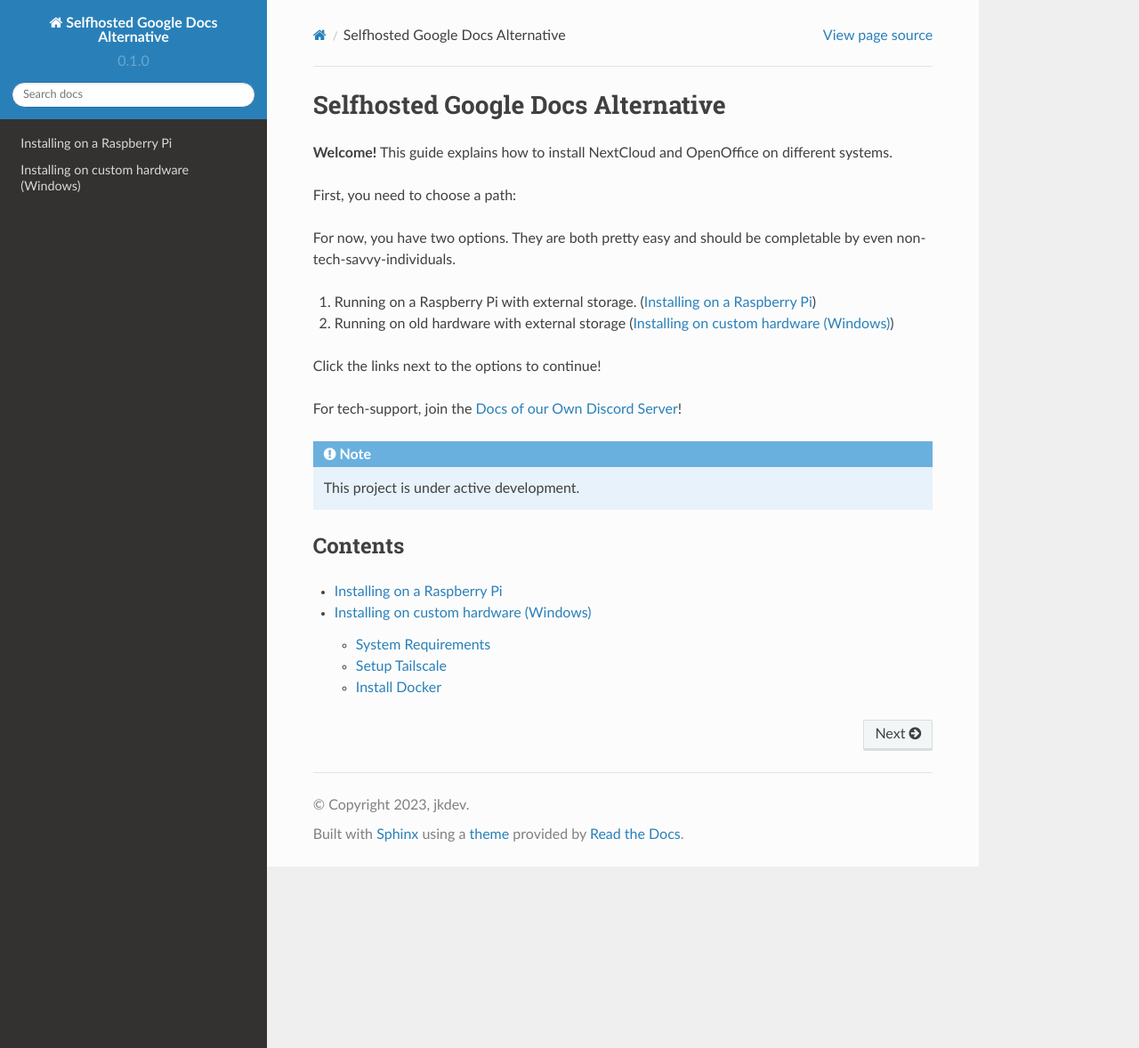
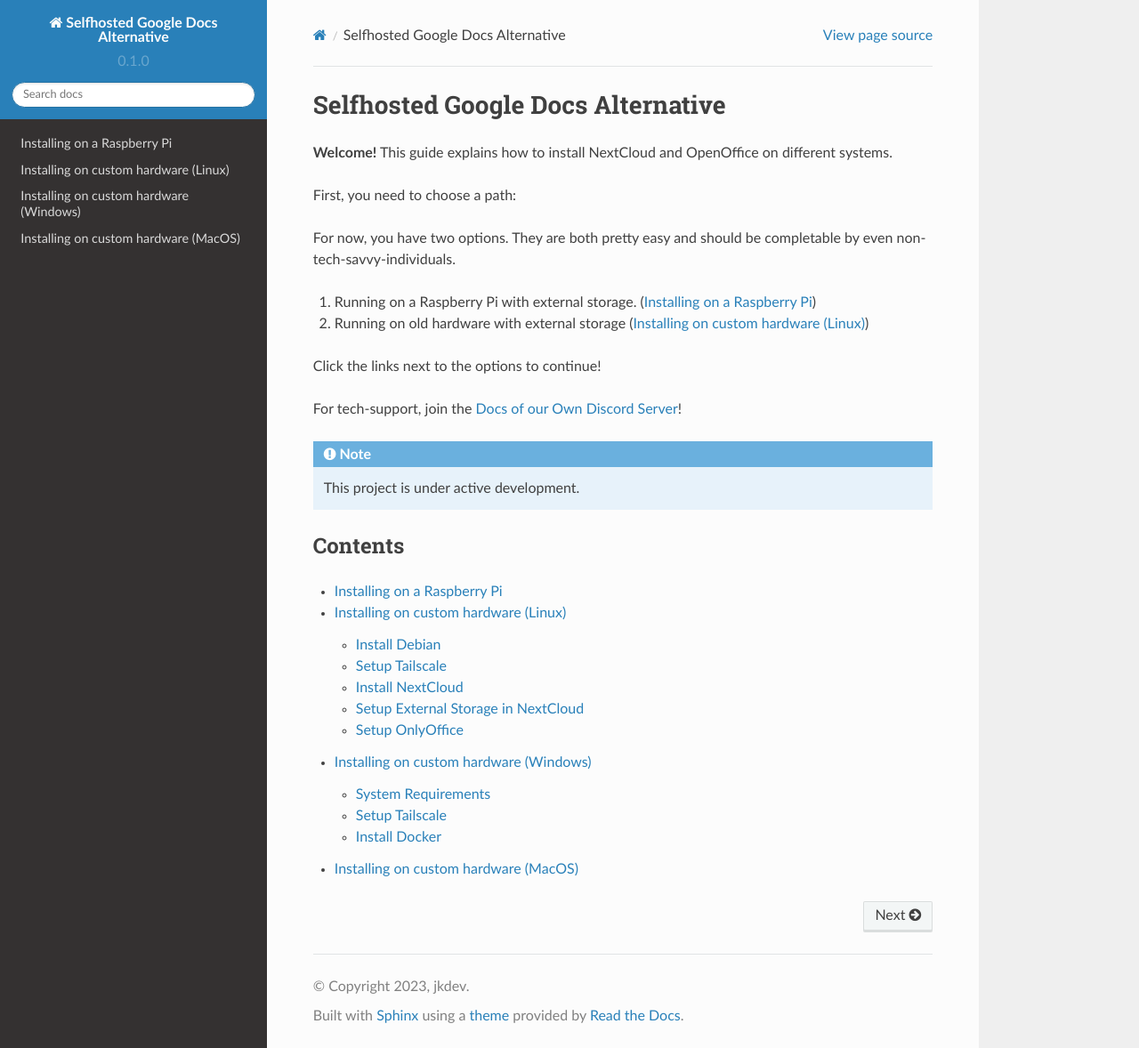
Before and after one commit to jkampich1411/selfhosted-google-docs, a Sphinx documentation site: the page built from docs/source/index.rst, in a window 1280 px wide and 1178 px high. Shown: the whole window at 89% size. Built offline with Sphinx 7.4.7 and the Read the Docs theme 2.0.0, drawn with Linux system fonts in a browser that asks for light colours.

Commit message:
Update index.rst

```diff
--- a/docs/source/index.rst
+++ b/docs/source/index.rst
@@ -9,7 +9,7 @@
 For now, you have two options. They are both pretty easy and should be completable by even non-tech-savvy-individuals.
 
 1. Running on a Raspberry Pi with external storage. (:doc:`raspberrypi`)
-2. Running on old hardware with external storage (:doc:`custom-windows`)
+2. Running on old hardware with external storage (:doc:`custom-linux`)
 
 Click the links next to the options to continue!
 
@@ -25,4 +25,6 @@
 .. toctree::
 
    raspberrypi
+   custom-linux
    custom-windows
+   custom-macos
```
